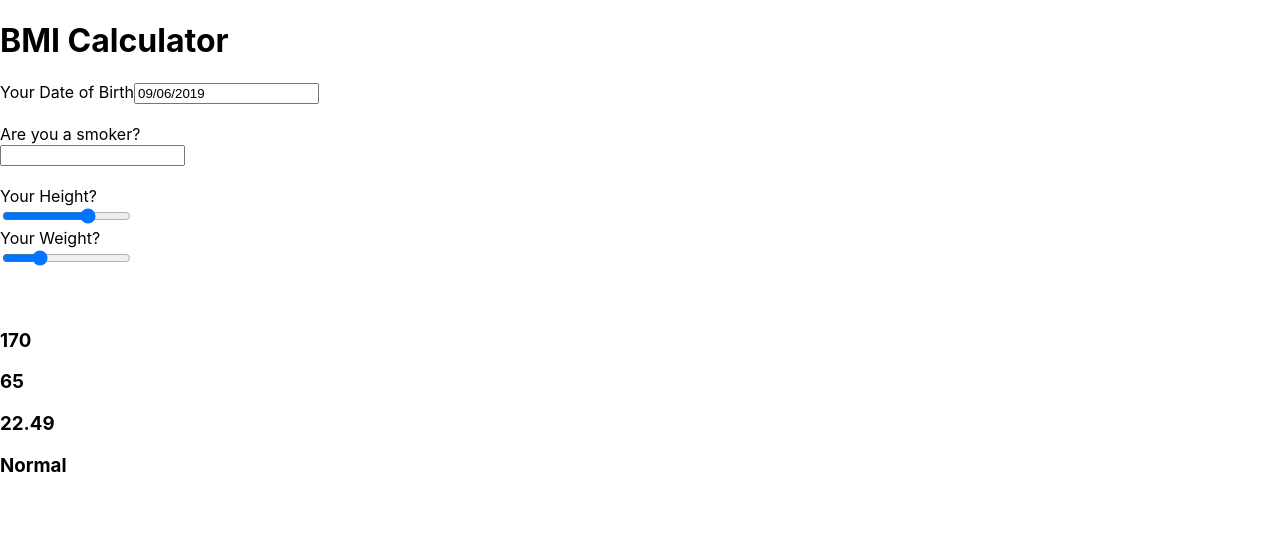
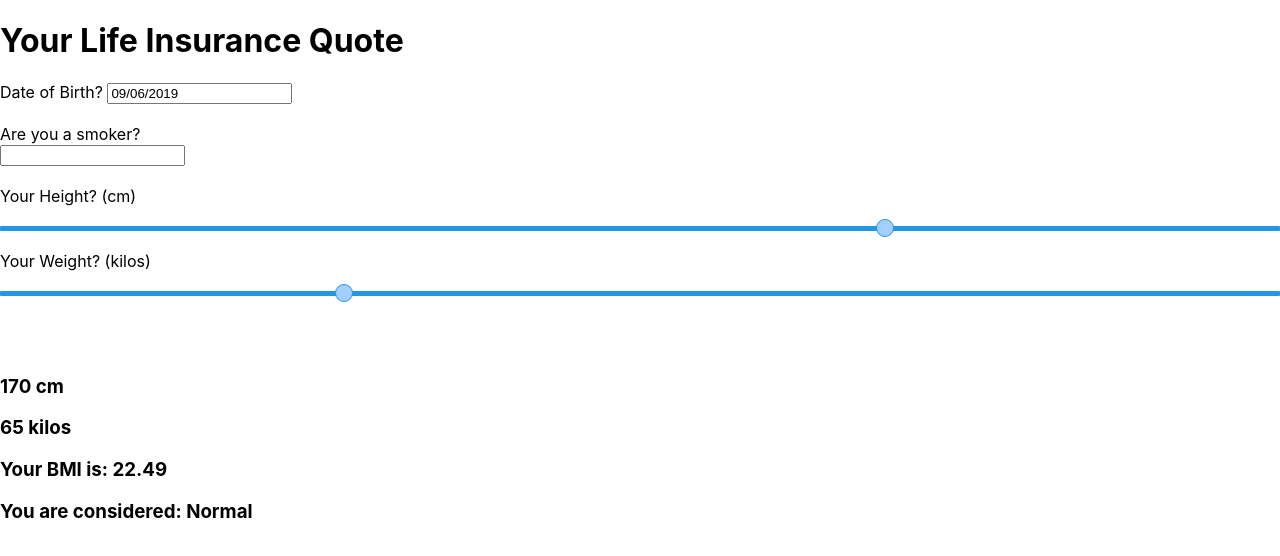
Before and after one commit to leonlevitate/life-insurance-bmi, a React (Create React App) app: page / in a window 1280 px wide. Shown: the top 556 px of the page. Built offline with nearby package versions, Linux system fonts and the light colour scheme.

Commit message:
Adds CSS Styling

```diff
--- a/src/App.css
+++ b/src/App.css
@@ -1,2 +1,92 @@
 .App {
 }
+/* Taken from https://www.cssportal.com/style-input-range/ */
+input[type="range"] {
+  height: 25px;
+  -webkit-appearance: none;
+  margin: 10px 0;
+  width: 100%;
+}
+input[type="range"]:focus {
+  outline: none;
+}
+input[type="range"]::-webkit-slider-runnable-track {
+  width: 100%;
+  height: 5px;
+  cursor: pointer;
+  animate: 0.2s;
+  box-shadow: 0px 0px 0px #000000;
+  background: #2497e3;
+  border-radius: 1px;
+  border: 0px solid #000000;
+}
+input[type="range"]::-webkit-slider-thumb {
+  box-shadow: 0px 0px 0px #000000;
+  border: 1px solid #2497e3;
+  height: 18px;
+  width: 18px;
+  border-radius: 25px;
+  background: #a1d0ff;
+  cursor: pointer;
+  -webkit-appearance: none;
+  margin-top: -7px;
+}
+input[type="range"]:focus::-webkit-slider-runnable-track {
+  background: #2497e3;
+}
+input[type="range"]::-moz-range-track {
+  width: 100%;
+  height: 5px;
+  cursor: pointer;
+  animate: 0.2s;
+  box-shadow: 0px 0px 0px #000000;
+  background: #2497e3;
+  border-radius: 1px;
+  border: 0px solid #000000;
+}
+input[type="range"]::-moz-range-thumb {
+  box-shadow: 0px 0px 0px #000000;
+  border: 1px solid #2497e3;
+  height: 18px;
+  width: 18px;
+  border-radius: 25px;
+  background: #a1d0ff;
+  cursor: pointer;
+}
+input[type="range"]::-ms-track {
+  width: 100%;
+  height: 5px;
+  cursor: pointer;
+  animate: 0.2s;
+  background: transparent;
+  border-color: transparent;
+  color: transparent;
+}
+input[type="range"]::-ms-fill-lower {
+  background: #2497e3;
+  border: 0px solid #000000;
+  border-radius: 2px;
+  box-shadow: 0px 0px 0px #000000;
+}
+input[type="range"]::-ms-fill-upper {
+  background: #2497e3;
+  border: 0px solid #000000;
+  border-radius: 2px;
+  box-shadow: 0px 0px 0px #000000;
+}
+input[type="range"]::-ms-thumb {
+  margin-top: 1px;
+  box-shadow: 0px 0px 0px #000000;
+  border: 1px solid #2497e3;
+  height: 18px;
+  width: 18px;
+  border-radius: 25px;
+  background: #a1d0ff;
+  cursor: pointer;
+}
+input[type="range"]:focus::-ms-fill-lower {
+  background: #2497e3;
+}
+input[type="range"]:focus::-ms-fill-upper {
+  background: #2497e3;
+}
--- a/src/App.js
+++ b/src/App.js
@@ -31,7 +31,7 @@
       10000
     ).toFixed(2);
     this.setState({ bmi: bmi, bmiClass: this.getBmiClass(bmi) }, function() {
-      console.log(this.state);
+      // console.log(this.state);
     });
   }
 
@@ -44,10 +44,10 @@
   render() {
     return (
       <div className="App">
-        <h1>BMI Calculator</h1>
+        <h1>Your Life Insurance Quote</h1>
         <form>
           <div>
-            <label>Your Date of Birth</label>
+            <label>Date of Birth? </label>
             <DatePicker />
             <br />
             <br />
@@ -56,14 +56,14 @@
             <label>Are you a smoker?</label>
             <Smoker />
             <br />
-            <label>Your Height?</label>
+            <label>Your Height? (cm)</label>
             <Range
               value={this.state.height}
               onChange={this.heightChange.bind(this)}
             />
           </div>
           <div>
-            <label>Your Weight?</label>
+            <label>Your Weight? (kilos)</label>
             <Range
               value={this.state.weight}
               onChange={this.weightChange.bind(this)}
--- a/src/Components/Output.js
+++ b/src/Components/Output.js
@@ -8,10 +8,10 @@
     let bmiClass = this.props.data.bmiClass;
     return (
       <div className="output">
-        <h3>{height}</h3>
-        <h3>{weight}</h3>
-        <h3>{bmi}</h3>
-        <h3>{bmiClass}</h3>
+        <h3>{height} cm</h3>
+        <h3>{weight} kilos</h3>
+        <h3>Your BMI is: {bmi}</h3>
+        <h3>You are considered: {bmiClass}</h3>
       </div>
     );
   }
--- a/src/Components/Range.js
+++ b/src/Components/Range.js
@@ -15,7 +15,7 @@
   };
 
   onChange(event) {
-    console.log(event.target.value);
+    // console.log(event.target.value);
     this.props.onChange(this.state.value);
     this.setState({ value: event.target.value });
   }
```
